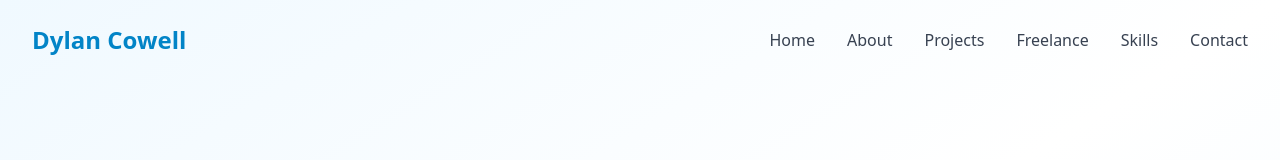
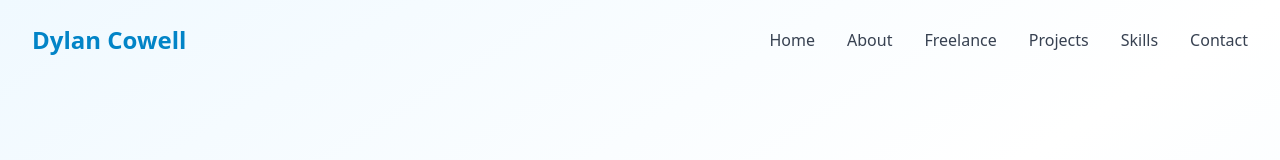
Before and after one commit to Dylemperor/Personal-Website, a React (Vite) app: page / in a window 1280 px wide. Shown: the top 160 px of the page. Built offline with nearby package versions, Linux system fonts and the light colour scheme.

Commit message:
switch order again

```diff
--- a/src/components/Navbar.tsx
+++ b/src/components/Navbar.tsx
@@ -15,8 +15,8 @@ export default function Navbar() {
   const navLinks = [
     { name: 'Home', href: '#home' },
     { name: 'About', href: '#about' },
+    { name: 'Freelance', href: '#freelance' },
     { name: 'Projects', href: '#projects' },
-    { name: 'Freelance', href: '#freelance' },
     { name: 'Skills', href: '#skills' },
     { name: 'Contact', href: '#contact' },
   ]
```
